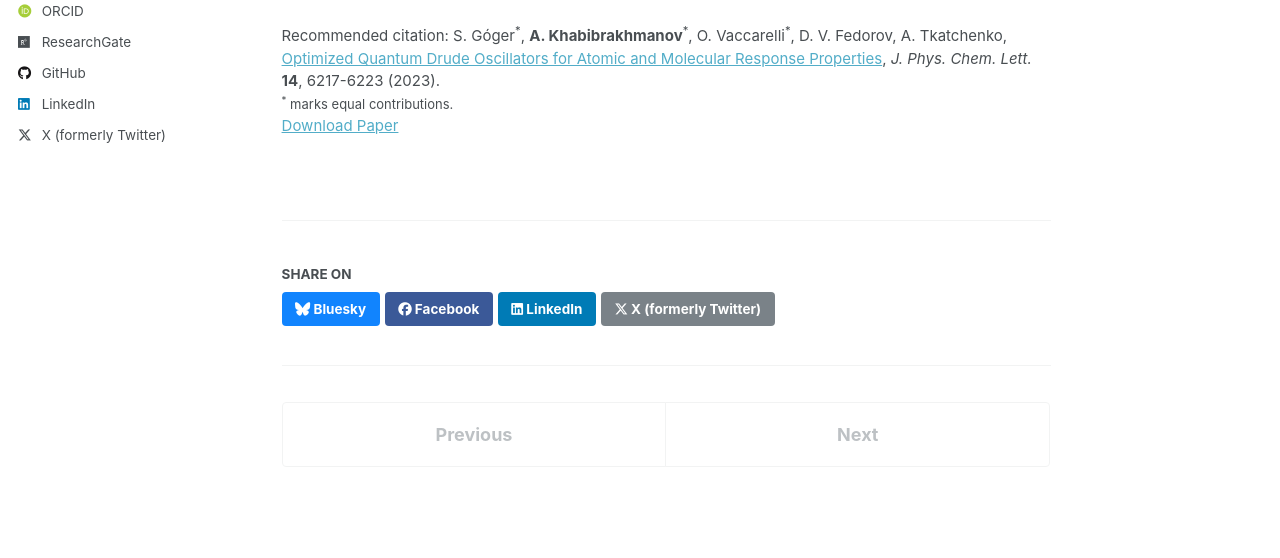
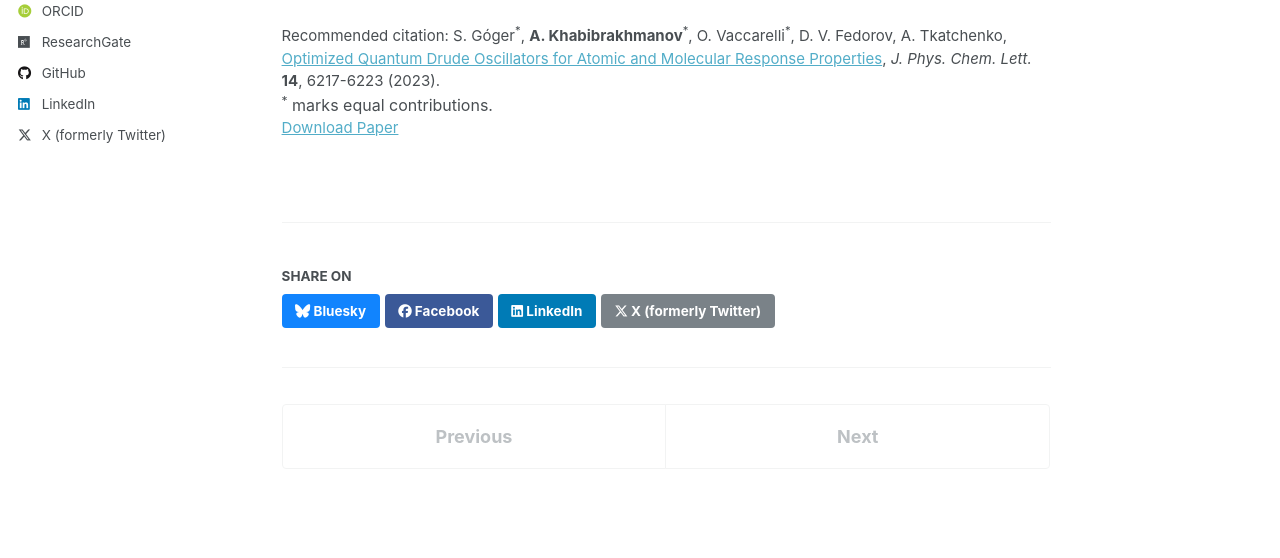
Before and after one commit to almaz-khabibrakhmanov/almaz-khabibrakhmanov.github.io, a Jekyll site: the page built from _publications/2023-Optimized_QDO-JPCL.md, in a window 1280 px wide and 1397 px high. Shown: the part 573-1131 px from the top of the window. Built offline with Jekyll 4.4.1, drawn with Linux system fonts in a browser that asks for light colours; some web fonts are replaced; a script that is not in the unit is left out.

Commit message:
Update 2023-Optimized_QDO-JPCL.md

```diff
--- a/_publications/2023-Optimized_QDO-JPCL.md
+++ b/_publications/2023-Optimized_QDO-JPCL.md
@@ -9,6 +9,6 @@ venue: 'The Journal of Physical Chemistry Letters'
 #slidesurl: ''
 paperurl: 'http://almaz-khabibrakhmanov.github.io/files/papers/2023-Optimized_QDO-JPCL.pdf'
 citation: 'S. Góger<sup>*</sup>, <b>A. Khabibrakhmanov</b><sup>*</sup>, O. Vaccarelli<sup>*</sup>, D. V. Fedorov, A. Tkatchenko, <a href="https://doi.org/10.1021/acs.jpclett.3c01221">Optimized Quantum Drude Oscillators for Atomic and Molecular Response Properties</a>, <i>J. Phys. Chem. Lett.</i> <b>14</b>, 6217-6223 (2023).<br />
-<font size="2"><sup>*</sup> marks equal contributions.</font>'
+<font size="3"><sup>*</sup> marks equal contributions.</font>'
 ---
 <b>Abstract:</b> The quantum Drude oscillator (QDO) is an efficient yet accurate coarse-grained approach that has been widely used to model electronic and optical response properties of atoms and molecules as well as polarization and dispersion interactions between them. Three effective parameters (frequency, mass, and charge) fully characterize the QDO Hamiltonian and are adjusted to reproduce response properties. However, the soaring success of coupled QDOs for many-atom systems remains fundamentally unexplained, and the optimal mapping between atoms/molecules and oscillators has not been established. Here we present an optimized parametrization (OQDO) where the parameters are fixed by using only dipolar properties. For the periodic table of elements as well as small molecules, our model accurately reproduces atomic (spatial) polarization potentials and multipolar dispersion coefficients, elucidating the high promise of the presented model in the development of next-generation quantum-mechanical force fields for (bio)molecular simulations.
```
